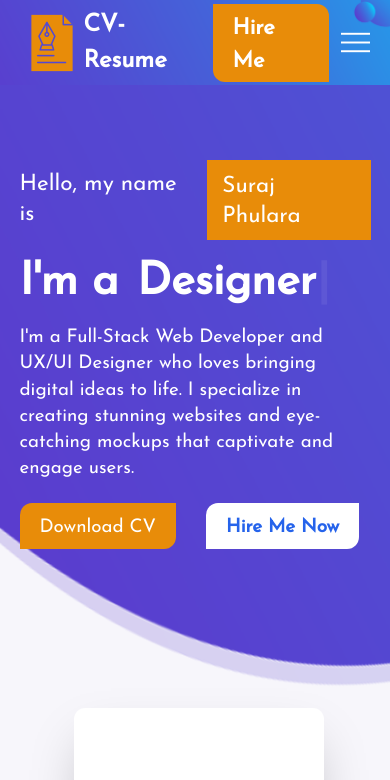
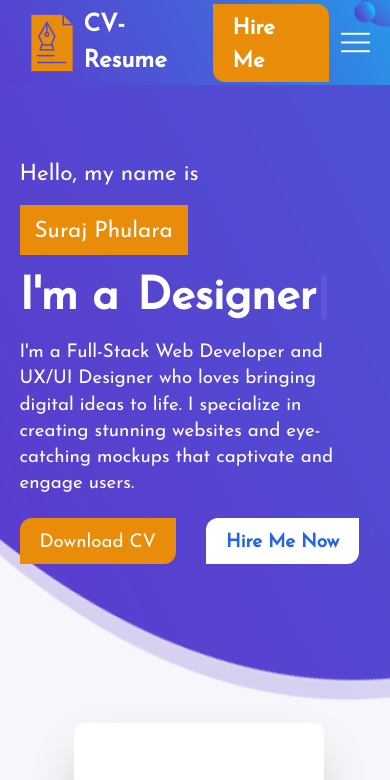
Before and after one commit to SurajPhulara/portfolio, a React (Create React App) app: page / in a window 390 px wide. Shown: the top 780 px of the page. Built offline with nearby package versions, Linux system fonts and the light colour scheme; the HTML template or start-up script is replaced by a standard one.

Commit message:
updated responsive bits of code

```diff
--- a/src/pages/Home/Home.jsx
+++ b/src/pages/Home/Home.jsx
@@ -10,8 +10,8 @@ const Home = () => {
       <div className="hero_section flex justify-between min-h-fit w-screen h-screen text-white pl-20 pr-1 pt-16 pb-16 items-center">
         {/* <img src={bg1} className='hero-bg' alt="" /> */}
         <div className="hero_content flex flex-col h-fit gap-8 text-2xl w-2/4 w-3/5 w-1/2">
-          <div className="intro w-max flex gap-4 items-center"> Hello, my name is <div className="name text-2xl w-fit"> Suraj Phulara </div></div>
-          <div className="profession text-7xl font-bold w-max flex gap-5 w-fit">I'm a
+          <div className="intro w-max flex gap-4 flex-wrap"> <>Hello, my name is</> <div className="name text-2xl w-fit min-w-fit"> Suraj Phulara </div></div>
+          <div className="profession text-7xl font-bold w-max flex flex-wrap gap-5 w-fit"><>I'm a</>
             <Typewriter
               options={{
                 strings: [`Developer`, 'Designer'],
```
